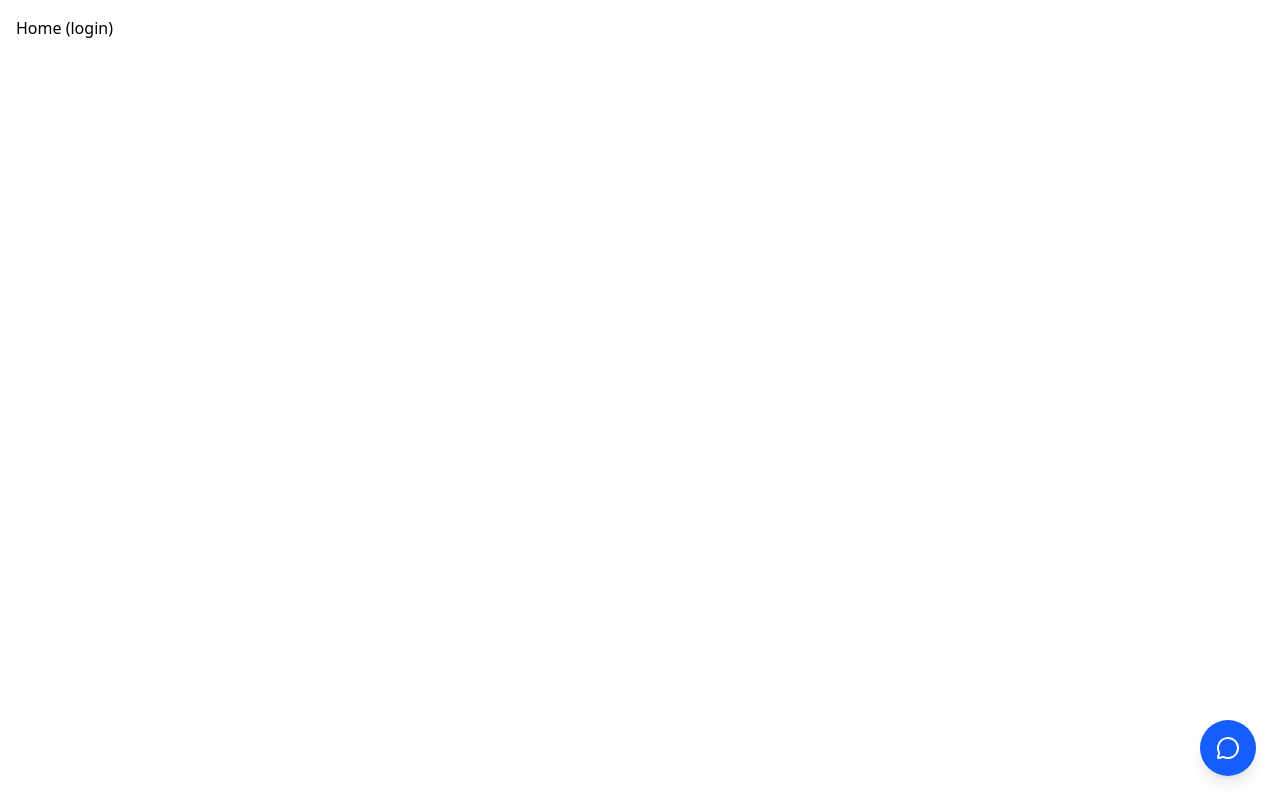
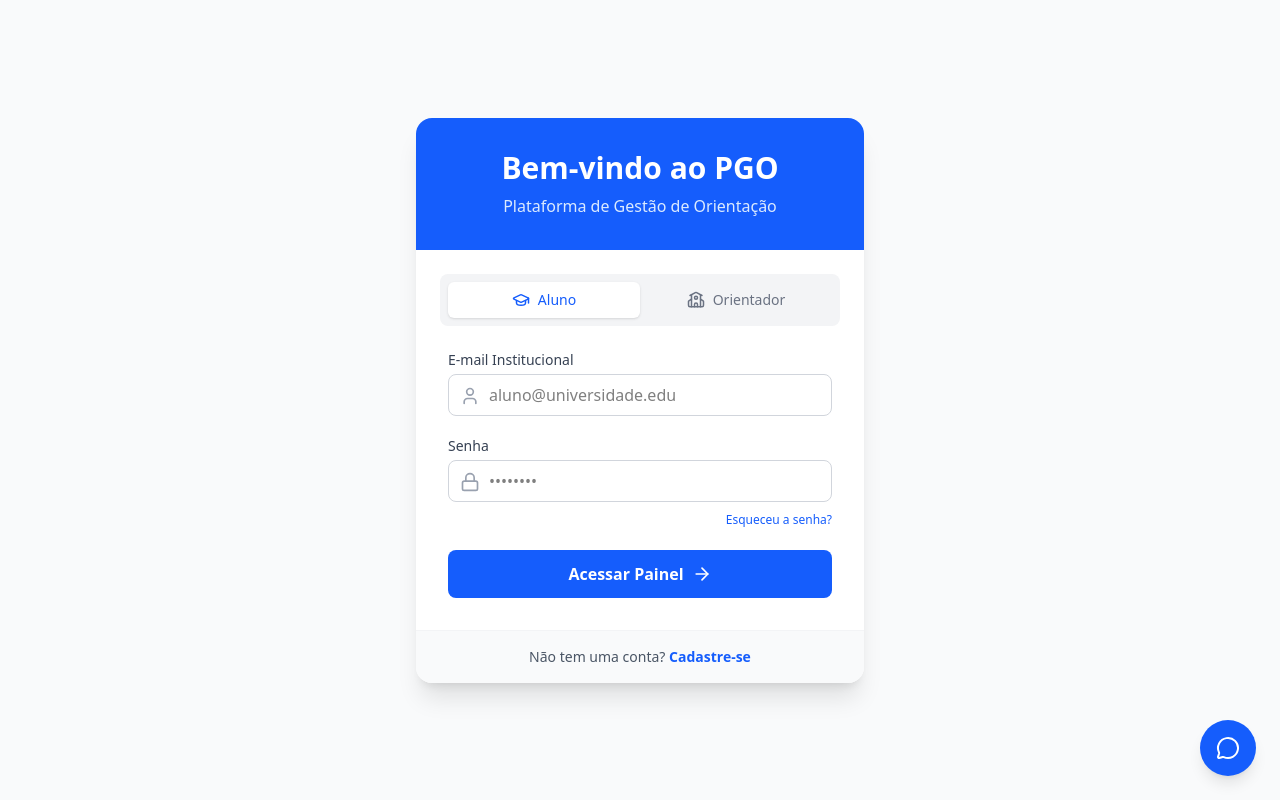
Before and after one commit to VictorHugo-Neo/prototype_PGO, a React app in the folder frontend/: page / in a window 1280 px wide. Built offline with nearby package versions, Linux system fonts and the light colour scheme; the HTML template or start-up script is replaced by a standard one.

Commit message:
feat: login screen interface

```diff
--- a/frontend/src/App.tsx
+++ b/frontend/src/App.tsx
@@ -2,12 +2,14 @@ import { BrowserRouter, Routes, Route } from "react-router-dom"
 import Dashboard from "./pages/Dashboard"
 import Trail from "./pages/Trail"
 import { ChatWidget } from "./components/ChatWidget"
+import Login from "./pages/Login"
 function App() {
   return (
     <BrowserRouter>
       <div className="relative">
         <Routes>
-          <Route path="/" element={<div className="p-4">Home (login)</div>} />
+          <Route path="/" element={<Login />} />
+
           <Route path="/Dashboard" element={<Dashboard />} />
           <Route path="/Trail" element={<Trail />} />
         </Routes>
--- /dev/null
+++ b/frontend/src/pages/Login.tsx
@@ -0,0 +1,117 @@
+import { useState } from 'react';
+import { Link, useNavigate } from 'react-router-dom';
+import { User, Lock, ArrowRight, GraduationCap, School } from 'lucide-react';
+
+export default function Login() {
+  const navigate = useNavigate();
+  const [role, setRole] = useState<'student' | 'instructor'>('student');
+  const [email, setEmail] = useState('');
+  const [password, setPassword] = useState('');
+  const [isLoading, setIsLoading] = useState(false);
+
+  const handleLogin = async (e: React.FormEvent) => {
+    e.preventDefault();
+    setIsLoading(true);
+
+    // Simulação de login (Substituir pela chamada à API real depois)
+    setTimeout(() => {
+      setIsLoading(false);
+      // Redireciona baseado no perfil
+      if (role === 'student') navigate('/trilha');
+      else navigate('/dashboard');
+    }, 1000);
+  };
+
+  return (
+    <div className="min-h-screen flex items-center justify-center bg-gray-50 p-4">
+      <div className="max-w-md w-full bg-white rounded-2xl shadow-xl overflow-hidden">
+
+        {/* Cabeçalho */}
+        <div className="bg-blue-600 p-8 text-center">
+          <h2 className="text-3xl font-bold text-white mb-2">Bem-vindo ao PGO</h2>
+          <p className="text-blue-100">Plataforma de Gestão de Orientação</p>
+        </div>
+
+        {/* Seletor de Perfil */}
+        <div className="flex p-2 bg-gray-100 mx-6 mt-6 rounded-lg">
+          <button
+            onClick={() => setRole('student')}
+            className={`flex-1 flex items-center justify-center gap-2 py-2 rounded-md text-sm font-medium transition-all ${
+              role === 'student' ? 'bg-white text-blue-600 shadow-sm' : 'text-gray-500 hover:text-gray-700'
+            }`}
+          >
+            <GraduationCap size={18} />
+            Aluno
+          </button>
+          <button
+            onClick={() => setRole('instructor')}
+            className={`flex-1 flex items-center justify-center gap-2 py-2 rounded-md text-sm font-medium transition-all ${
+              role === 'instructor' ? 'bg-white text-blue-600 shadow-sm' : 'text-gray-500 hover:text-gray-700'
+            }`}
+          >
+            <School size={18} />
+            Orientador
+          </button>
+        </div>
+
+        {/* Formulário */}
+        <form onSubmit={handleLogin} className="p-8 pt-6 space-y-5">
+          <div>
+            <label className="block text-sm font-medium text-gray-700 mb-1">E-mail Institucional</label>
+            <div className="relative">
+              <User className="absolute left-3 top-3 text-gray-400" size={20} />
+              <input
+                type="email"
+                required
+                value={email}
+                onChange={(e) => setEmail(e.target.value)}
+                placeholder={role === 'student' ? "aluno@universidade.edu" : "prof@universidade.edu"}
+                className="w-full pl-10 pr-4 py-2 border border-gray-300 rounded-lg focus:ring-2 focus:ring-blue-500 focus:border-blue-500 outline-none transition-all"
+              />
+            </div>
+          </div>
+
+          <div>
+            <label className="block text-sm font-medium text-gray-700 mb-1">Senha</label>
+            <div className="relative">
+              <Lock className="absolute left-3 top-3 text-gray-400" size={20} />
+              <input
+                type="password"
+                required
+                value={password}
+                onChange={(e) => setPassword(e.target.value)}
+                placeholder="••••••••"
+                className="w-full pl-10 pr-4 py-2 border border-gray-300 rounded-lg focus:ring-2 focus:ring-blue-500 focus:border-blue-500 outline-none transition-all"
+              />
+            </div>
+            <div className="text-right mt-1">
+              <a href="#" className="text-xs text-blue-600 hover:underline">Esqueceu a senha?</a>
+            </div>
+          </div>
+
+          <button
+            type="submit"
+            disabled={isLoading}
+            className="w-full bg-blue-600 hover:bg-blue-700 text-white font-semibold py-3 rounded-lg transition-all flex items-center justify-center gap-2"
+          >
+            {isLoading ? 'Entrando...' : (
+              <>
+                Acessar Painel <ArrowRight size={20} />
+              </>
+            )}
+          </button>
+        </form>
+
+        {/* Rodapé */}
+        <div className="bg-gray-50 p-4 text-center border-t border-gray-100">
+          <p className="text-sm text-gray-600">
+            Não tem uma conta?{' '}
+            <Link to="/register" className="text-blue-600 font-semibold hover:underline">
+              Cadastre-se
+            </Link>
+          </p>
+        </div>
+      </div>
+    </div>
+  );
+}
```
